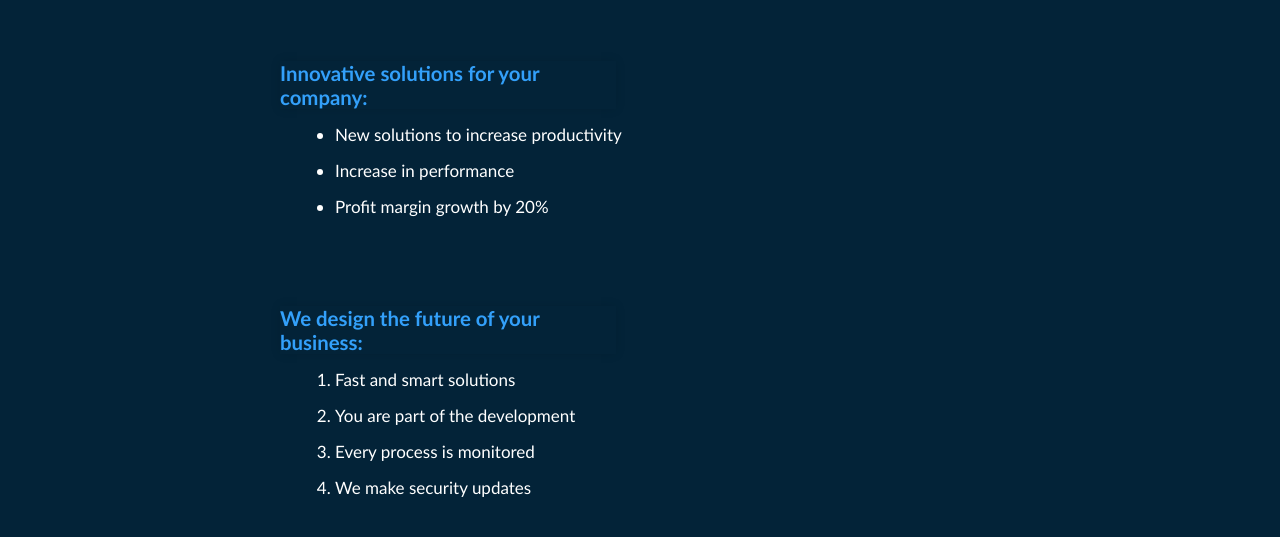
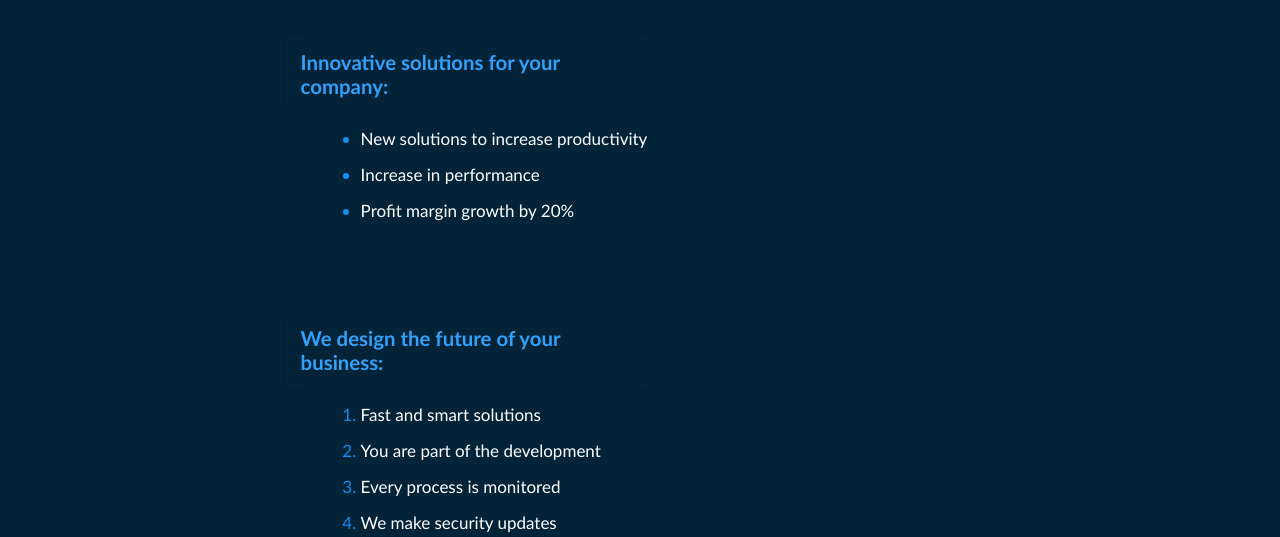
Before and after one commit to olamund0/web-projects, a plain HTML site: page website01/services.html in a window 1280 px wide. Shown: the part 263-800 px from the top of the page. Drawn offline with Linux system fonts and the light colour scheme.

Commit message:
services page update

```diff
--- a/website01/css/style.css
+++ b/website01/css/style.css
@@ -100,7 +100,7 @@ footer {
 
 .h1-style {
     margin: 2%;
-    margin-bottom: 5%;
+    margin-bottom: 3%;
     text-align: center;
     font-size: 32px;
 }
@@ -109,8 +109,9 @@ footer {
     color: rgb(51, 160, 250);
     font-size: larger;
     font-weight: bolder;
-    margin-left: -40px;
-    width: 35%;
+    margin-left: -60px;
+    width: 340px;
+    padding: 15px;
 }
 
 li {
@@ -118,9 +119,14 @@ li {
 }
 
 .lists {
-    margin-left: 25%;
+    margin-left: 27%;
     margin-bottom: 7%;
     font-size: 17px;
+    color: rgb(19, 141, 241);
+}
+
+.white-color {
+    color: white;
 }
 
 .hour {
@@ -139,7 +145,7 @@ li {
     margin: 5% auto;
     font-family: monospace;
     font-size: 14px;
-    width: 20%;
+    width: 250px;
 }
 
 .contact-highlight {
@@ -167,11 +173,14 @@ li {
 
 .box {
     box-shadow: 0;
+    -webkit-transition-duration: 0.3s;
+    transition-duration: 0.3s;
 }
 
 .box:hover,
 .box:focus,
 .box:active {
     box-shadow: 0 0 10px rgb(3, 35, 56);
+    ;
     cursor: default;
 }
--- a/website01/services.html
+++ b/website01/services.html
@@ -32,19 +32,19 @@
         <article>
             <ul class="lists">
                 <p class="list-top animation box">Innovative solutions for your company:</p>
-                <li>New solutions to increase productivity</li>
-                <li>Increase in performance</li>
-                <li>Profit margin growth by 20%</li>
+                <li><span class="white-color">New solutions to increase productivity</span></li>
+                <li><span class="white-color">Increase in performance</li></span>
+                <li><span class="white-color">Profit margin growth by 20%</li></span>
             </ul>
         </article>
 
         <article>
             <ol class="lists">
                 <p class="list-top animation box">We design the future of your business:</p>
-                <li>Fast and smart solutions</li>
-                <li>You are part of the development</li>
-                <li>Every process is monitored</li>
-                <li>We make security updates</li>
+                <li><span class="white-color">Fast and smart solutions</span></li>
+                <li><span class="white-color">You are part of the development</span></li>
+                <li><span class="white-color">Every process is monitored</span></li>
+                <li><span class="white-color">We make security updates</span></li>
             </ol>
         </article>
 
```
